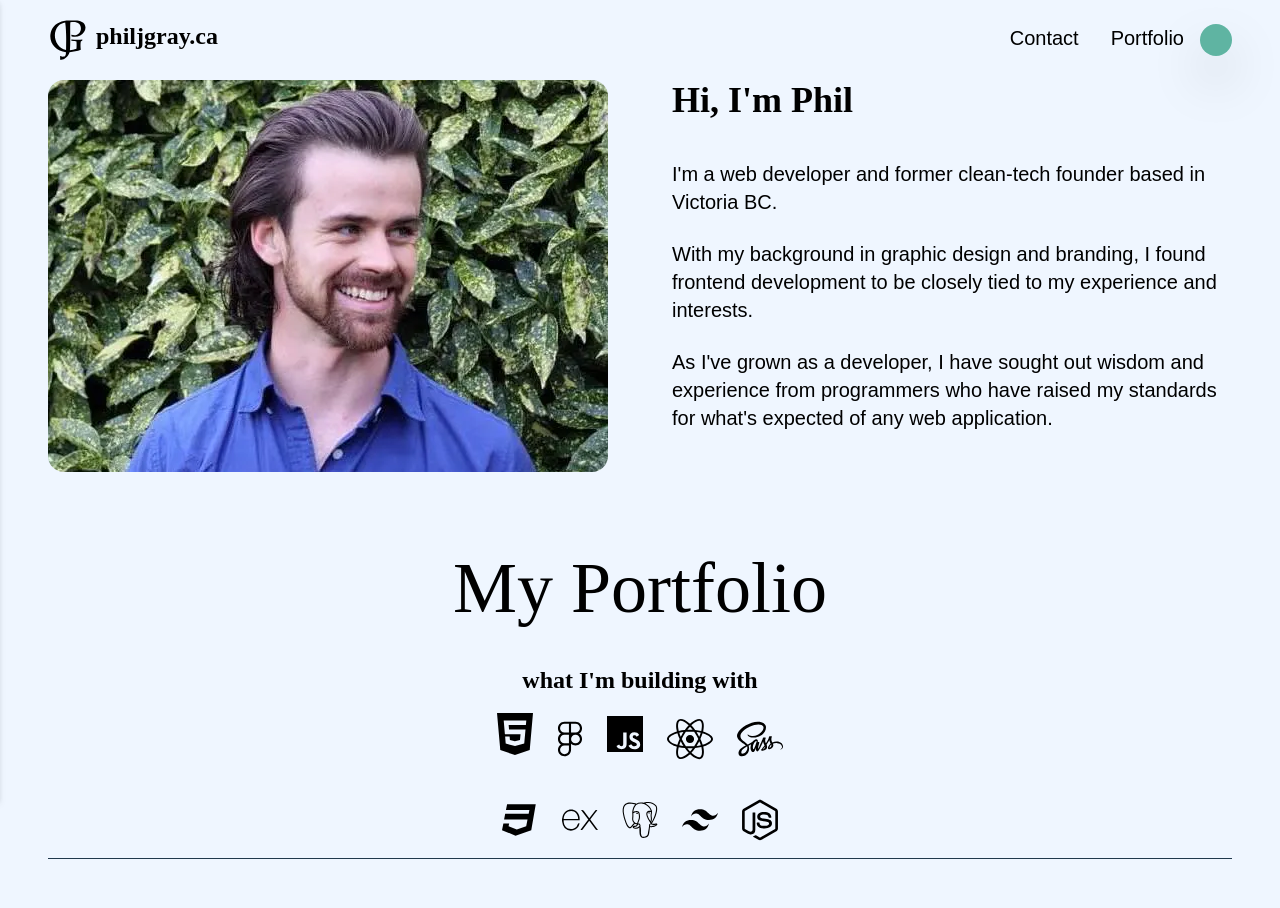
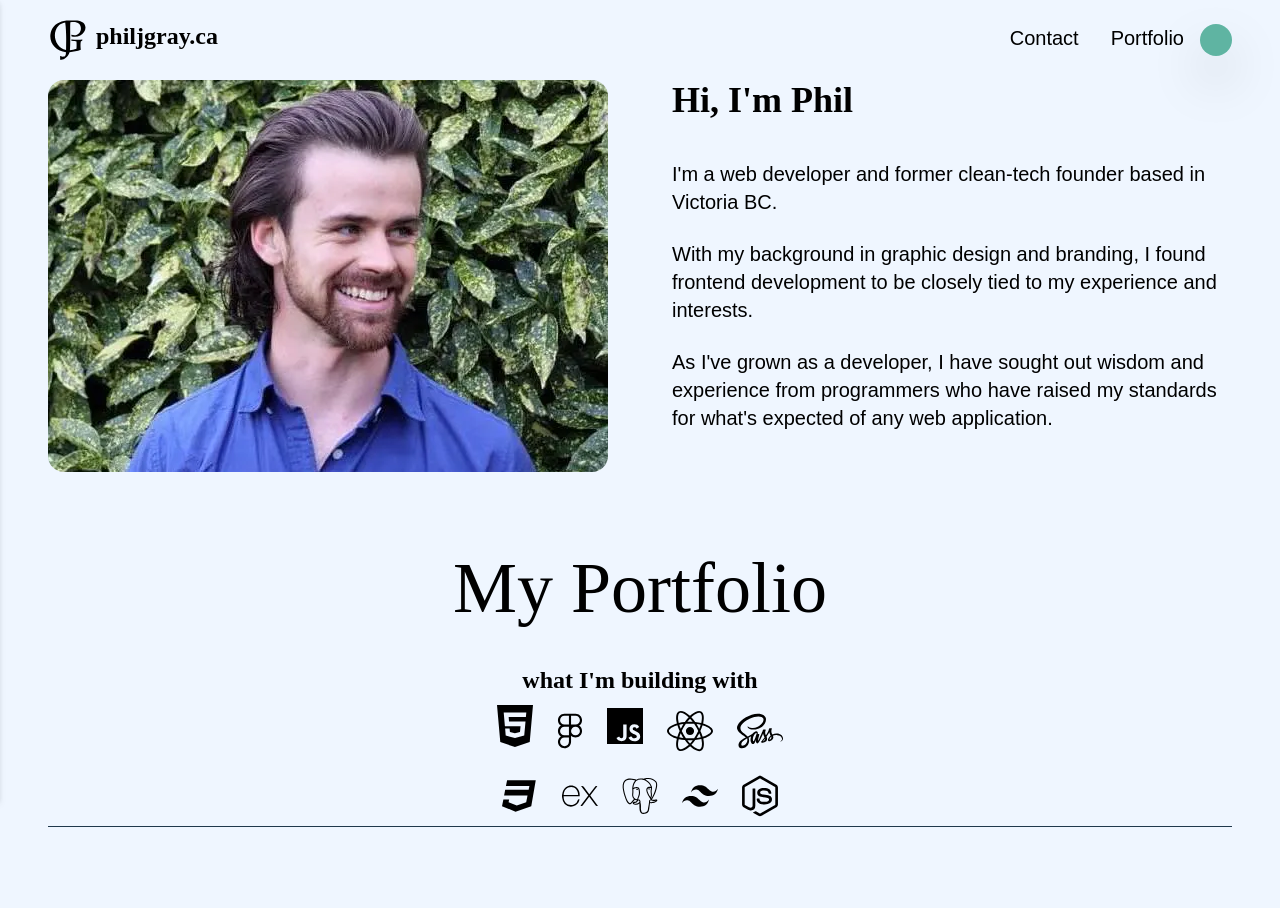
Before and after one commit to PhilJG/nextjs-tailwind-portfolio, a Next.js app: page / in a window 1280 px wide. Shown: the top 908 px of the page. Built offline with nearby package versions, Linux system fonts and the light colour scheme.

Commit message:
adjust about image size

```diff
--- a/package.json
+++ b/package.json
@@ -28,7 +28,7 @@
     "ionicons": "^7.1.2",
     "lint": "^0.8.19",
     "next": "13.4.4",
-    "next-themes": "^0.2.1",
+    "next-themes": "^0.3.0",
     "nodemon": "^3.1.4",
     "postcss": "8.4.24",
     "react": "18.2.0",
--- a/src/app/components/About.jsx
+++ b/src/app/components/About.jsx
@@ -5,7 +5,7 @@ import Type from "./Type.jsx";
 export default function About() {
   return (
     <section className="grid md:grid-cols-2 md:grid-rows-1 grid-rows-2 sm:grid-cols-1 gap-16 pb-20">
-      <div className="bg-light-about-image md:grid-span-2 sm:grid-span-1 dark:bg-dark-about-image dark:bg-top  bg-left-center bg-center bg-no-repeat rounded-2xl "></div>
+      <div className="bg-light-about-image md:grid-span-2 sm:grid-span-1 dark:bg-dark-about-image dark:bg-top  bg-left-center bg-center bg-no-repeat rounded-2xl sm:scrollbar-h-1/2 md:scrollbar-h-3/4   "></div>
       <div className="grid-span-1 sm:grid-span-2">
         <h1 id="about" className="font-serif font-semibold text-4xl">
           Hi, I&apos;m Phil
--- a/src/app/components/Navbar.jsx
+++ b/src/app/components/Navbar.jsx
@@ -65,6 +65,7 @@ function MobileNav({ open, setOpen, theme, handler }) {
         </a>
         <button
           onClick={handler}
+          theme={theme}
           className=" flex self-center sticky top-4 p-4 my-4 bg-cyan dark:bg-yellow-500 rounded-full drop-shadow-2xl
         "
         ></button>
@@ -82,7 +83,7 @@ export default function Navbar({ theme, handler }) {
       <div className="w-3/12  items-center flex">
         <a className="text-2xl flex font-semibold " href="/">
           <Logo />
-          <h1 className="text-2xl font-semibold pl-2 font-serif hover:text-cyan dark:text-white dark:hover:text-yellow-500  hover:text-cyan dark:text-white dark:hover:text-yellow-500">
+          <h1 className="text-2xl font-semibold pl-2 font-serif  hover:text-cyan dark:text-white dark:hover:text-yellow-500">
             philjgray.ca
           </h1>
         </a>
@@ -126,6 +127,7 @@ export default function Navbar({ theme, handler }) {
           <NavLink to="/#portfolio">Portfolio</NavLink>
           <button
             onClick={handler}
+            theme={theme}
             className=" flex self-center sticky top-4 p-4 my-4 bg-cyan dark:bg-yellow-500 rounded-full drop-shadow-2xl
         "
           ></button>
--- a/src/app/page.js
+++ b/src/app/page.js
@@ -72,14 +72,14 @@ export default function Home() {
             what I'm building with
           </h2>
           <div>
-            <div className="flex p-2 justify-center">
+            <div className="flex  justify-center">
               <FaHtml5 alt="HTML5" size={60} className="px-3" />
               <FaFigma alt="Figma" size={50} className="px-3 self-center" />
               <FaJs alt="Javascript" size={60} className="px-3" />
               <FaReact alt="React" size={70} className="px-3" />
               <FaSass alt="Sass" size={70} className="px-3" />
             </div>
-            <div className="flex p-2 justify-center">
+            <div className="flex  justify-center">
               <FaCss3 alt="CSS3" size={60} className="px-3" />
               <SiExpress alt="Express" size={60} className="px-3" />
               <SiPostgresql alt="Postgresql" size={60} className="px-3" />
```
Also changed, not shown: 1 other file (tests, documents, lock files or other folders).
